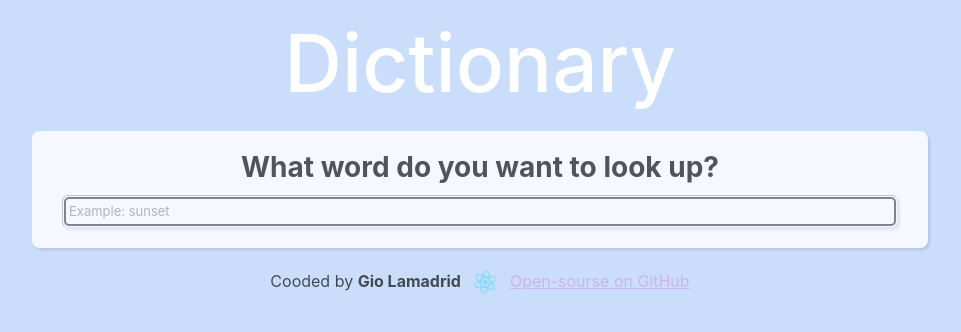
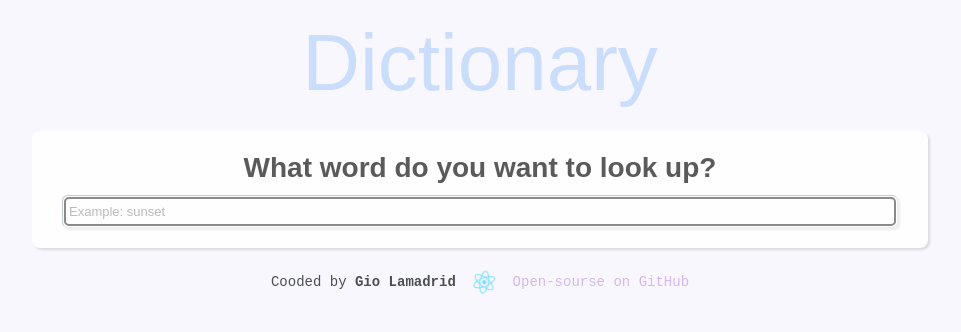
Before and after one commit to digitaleAffen/dictionary, a React (Create React App) app: page / in a window 1280 px wide. Shown: the top 332 px of the page, without its empty margins (0-961 px from the left). Built offline with nearby package versions, Linux system fonts and the light colour scheme; no server answers.

Commit message:
CSS details

```diff
--- a/src/App.css
+++ b/src/App.css
@@ -1,5 +1,5 @@
 .App h1 {
-  color: white;
+  color: #cadefc;
   font-size: 80px;
   margin: 15px;
   text-align: center;
@@ -12,6 +12,9 @@ form {
 footer {
   opacity: 0.8;
   text-align: center;
+  font-size: 14px;
+  font-family: monospace;
+  margin-bottom: 30px;
 }
 
 @media (prefers-reduced-motion: no-preference) {
@@ -34,8 +37,10 @@ footer {
 }
 
 a {
+  text-decoration-line: none;
   color: #cca8e9;
 }
 a:hover {
+  text-decoration-line: underline;
   color: #b780e3;
 }
--- a/src/index.css
+++ b/src/index.css
@@ -1,14 +1,4 @@
 body {
-  margin: 0;
-  font-family: -apple-system, BlinkMacSystemFont, "Segoe UI", "Roboto", "Oxygen",
-    "Ubuntu", "Cantarell", "Fira Sans", "Droid Sans", "Helvetica Neue",
-    sans-serif;
-  -webkit-font-smoothing: antialiased;
-  -moz-osx-font-smoothing: grayscale;
-  background: #cadefc;
+  background-color: #f9f7fe;
+  font-family: Arial, Helvetica, sans-serif;
 }
-
-code {
-  font-family: source-code-pro, Menlo, Monaco, Consolas, "Courier New",
-    monospace;
-}
```
